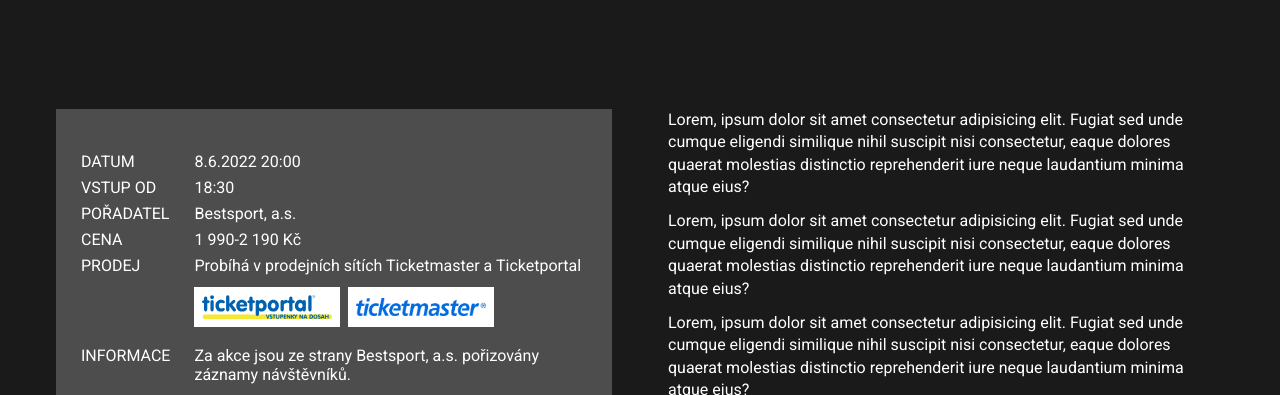
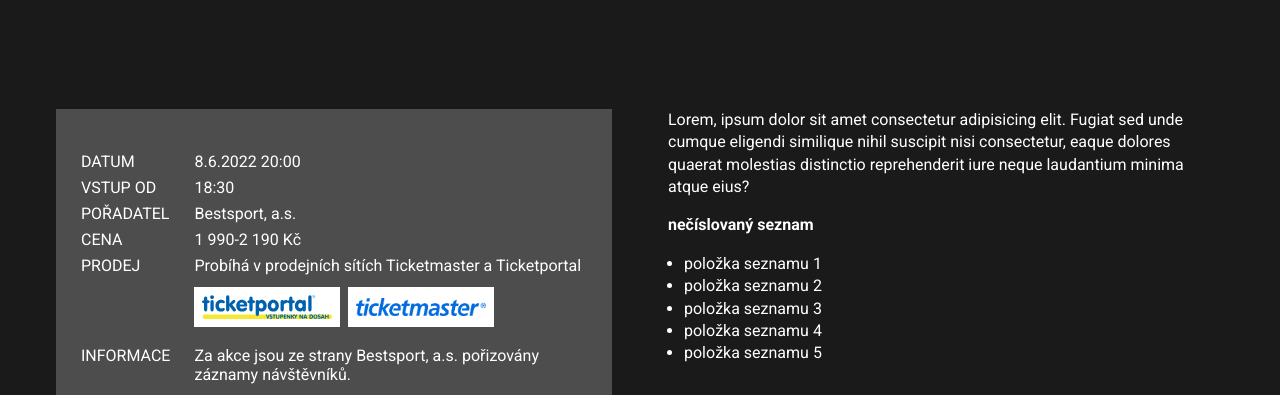
Before and after one commit to theKoty/fortuna, a plain HTML site: page detail.html in a window 1280 px wide. Shown: the part 1056-1451 px from the top of the page. Drawn offline with Linux system fonts and the light colour scheme.

Commit message:
create and implement "wysiwyg-editor" class

```diff
--- a/asset/css/main.css
+++ b/asset/css/main.css
@@ -232,14 +232,6 @@
   resize: none;
 }
 
-.list-disc {
-  list-style-type: disc;
-}
-
-.list-decimal {
-  list-style-type: decimal;
-}
-
 .grid-cols-6 {
   grid-template-columns: repeat(6, minmax(0, 1fr));
 }
@@ -303,12 +295,6 @@
   --tw-space-x-reverse: 0;
   margin-right: calc(1rem * var(--tw-space-x-reverse));
   margin-left: calc(1rem * calc(1 - var(--tw-space-x-reverse)));
-}
-
-.space-y-3 > :not([hidden]) ~ :not([hidden]) {
-  --tw-space-y-reverse: 0;
-  margin-top: calc(0.75rem * calc(1 - var(--tw-space-y-reverse)));
-  margin-bottom: calc(0.75rem * var(--tw-space-y-reverse));
 }
 
 .space-y-6 > :not([hidden]) ~ :not([hidden]) {
@@ -484,10 +470,6 @@
   padding-bottom: 2.5rem;
 }
 
-.pl-4 {
-  padding-left: 1rem;
-}
-
 .text-left {
   text-align: left;
 }
@@ -620,6 +602,26 @@ body::selection {
   background-color: rgb(246 156 44 / var(--tw-bg-opacity));
   --tw-text-opacity: 1;
   color: rgb(20 20 20 / var(--tw-text-opacity));
+}
+
+/* WYSIWYG */
+
+.wysiwyg-editor > :not([hidden]) ~ :not([hidden]) {
+  --tw-space-y-reverse: 0;
+  margin-top: calc(1rem * calc(1 - var(--tw-space-y-reverse)));
+  margin-bottom: calc(1rem * var(--tw-space-y-reverse));
+}
+
+.wysiwyg-editor ul {
+  margin-top: 1.5rem;
+  list-style-type: disc;
+  padding-left: 1rem;
+}
+
+.wysiwyg-editor ol {
+  margin-top: 1.5rem;
+  list-style-type: decimal;
+  padding-left: 1rem;
 }
 
 .gc-calendar .gc-calendar-header {
--- a/detail.html
+++ b/detail.html
@@ -100,10 +100,19 @@
                 </tbody>
               </table>
             </div>
-            <div class="col-span-6 lg:col-span-3 3xl:col-span-4 text-white leading-snug space-y-3">
-              <p>Lorem, ipsum dolor sit amet consectetur adipisicing elit. Fugiat sed unde cumque eligendi similique nihil suscipit nisi consectetur, eaque dolores quaerat molestias distinctio reprehenderit iure neque laudantium minima atque eius?</p>
-              <p>Lorem, ipsum dolor sit amet consectetur adipisicing elit. Fugiat sed unde cumque eligendi similique nihil suscipit nisi consectetur, eaque dolores quaerat molestias distinctio reprehenderit iure neque laudantium minima atque eius?</p>
-              <p>Lorem, ipsum dolor sit amet consectetur adipisicing elit. Fugiat sed unde cumque eligendi similique nihil suscipit nisi consectetur, eaque dolores quaerat molestias distinctio reprehenderit iure neque laudantium minima atque eius?</p>
+            <div class="col-span-6 lg:col-span-3 3xl:col-span-4 text-white leading-snug">
+              <div class="wysiwyg-editor">
+                <p>Lorem, ipsum dolor sit amet consectetur adipisicing elit. Fugiat sed unde cumque eligendi similique nihil suscipit nisi consectetur, eaque dolores quaerat molestias distinctio reprehenderit iure neque laudantium minima atque eius?</p>
+                <p><strong>nečíslovaný seznam</strong>
+                  <ul>
+                    <li>položka seznamu 1</li>
+                    <li>položka seznamu 2</li>
+                    <li>položka seznamu 3</li>
+                    <li>položka seznamu 4</li>
+                    <li>položka seznamu 5</li>
+                  </ul>
+                </p>
+              </div>
               <div class="grid grid-cols-2 md:grid-cols-3 gap-3 pt-7 md:pt-11"><a class="transition hover:opacity-90" href="/" target="_blank"><img src="https://dummyimage.com/400x400/db3047/fff.png&amp;text=obrázek" alt=""></a><a class="transition hover:opacity-90" href="/" target="_blank"><img src="https://dummyimage.com/400x400/db3047/fff.png&amp;text=obrázek" alt=""></a><a class="transition hover:opacity-90" href="/" target="_blank"><img src="https://dummyimage.com/400x400/db3047/fff.png&amp;text=obrázek" alt=""></a></div>
             </div>
           </div>
```
Also changed, not shown: zprava.html (+3 -3 lines).
